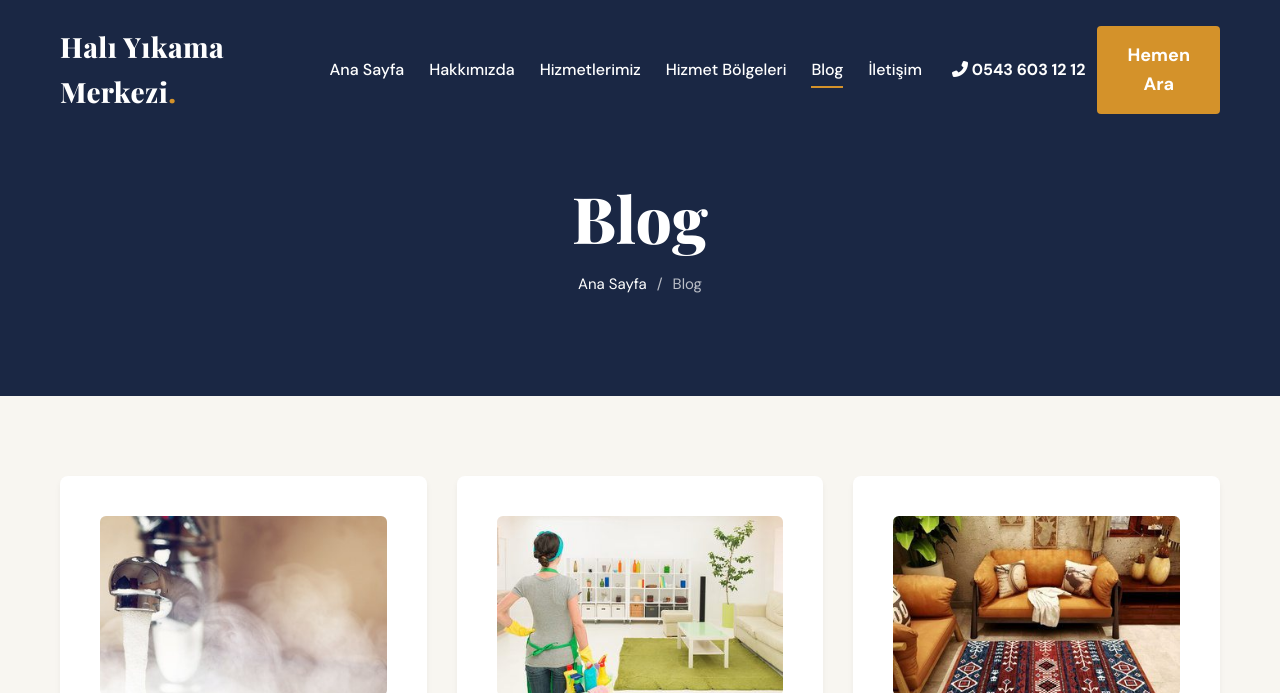
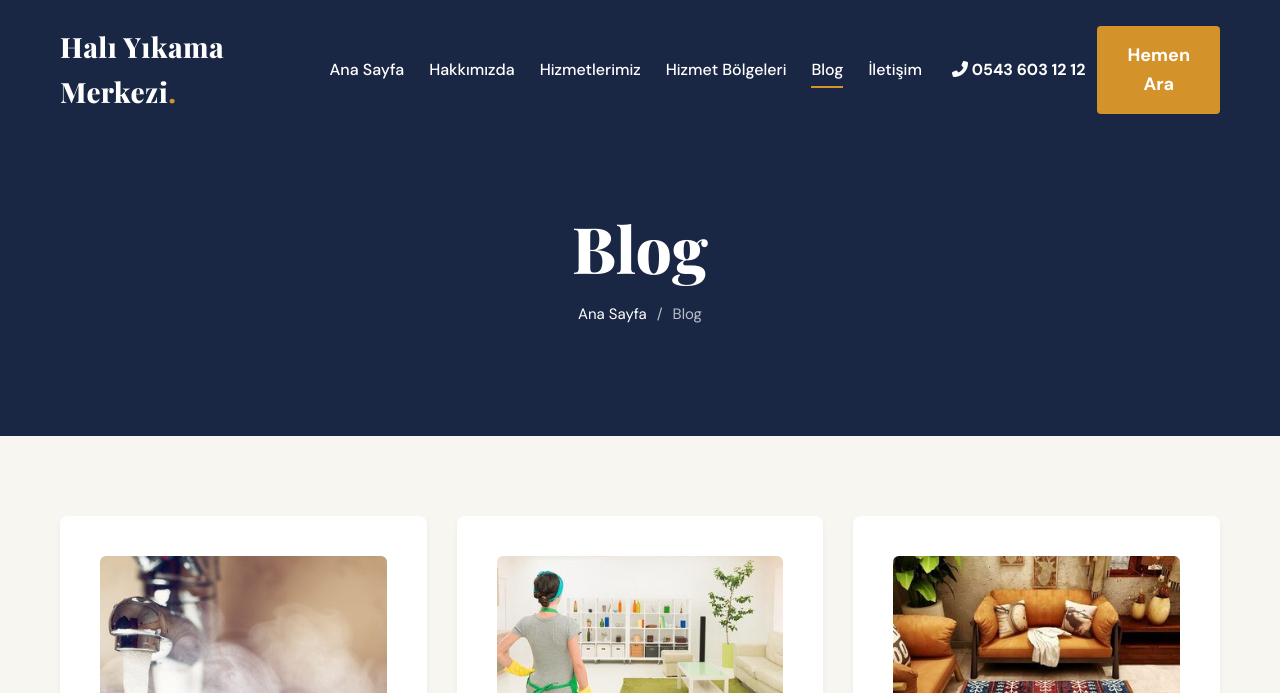
Before and after one commit to fatehaliyev/dayday, a plain HTML site: page blog.html in a window 1280 px wide. Shown: the top 693 px of the page. Drawn offline with nearby package versions, Linux system fonts and the light colour scheme.

Commit message:
polish: speed up animations 0.8s->0.45s, thicken page-header, trigger animations sooner

```diff
--- a/css/style.css
+++ b/css/style.css
@@ -705,7 +705,7 @@ footer {
 
 /* Inner Page Header */
 .page-header {
-  padding: 180px 0 100px;
+  padding: 210px 0 110px;
   background-color: var(--primary-color);
   color: var(--white);
   text-align: center;
@@ -808,8 +808,8 @@ textarea.form-control {
 /* Animations */
 .fade-in {
   opacity: 0;
-  transform: translateY(30px);
-  transition: opacity 0.8s ease-out, transform 0.8s ease-out;
+  transform: translateY(20px);
+  transition: opacity 0.45s ease-out, transform 0.45s ease-out;
 }
 
 .fade-in.visible {
--- a/js/script.js
+++ b/js/script.js
@@ -41,7 +41,7 @@ document.addEventListener('DOMContentLoaded', () => {
   }, {
     root: null,
     threshold: 0.1,
-    rootMargin: "0px 0px -50px 0px"
+    rootMargin: "0px 0px -20px 0px"
   });
 
   fadeElements.forEach(el => fadeObserver.observe(el));
```
